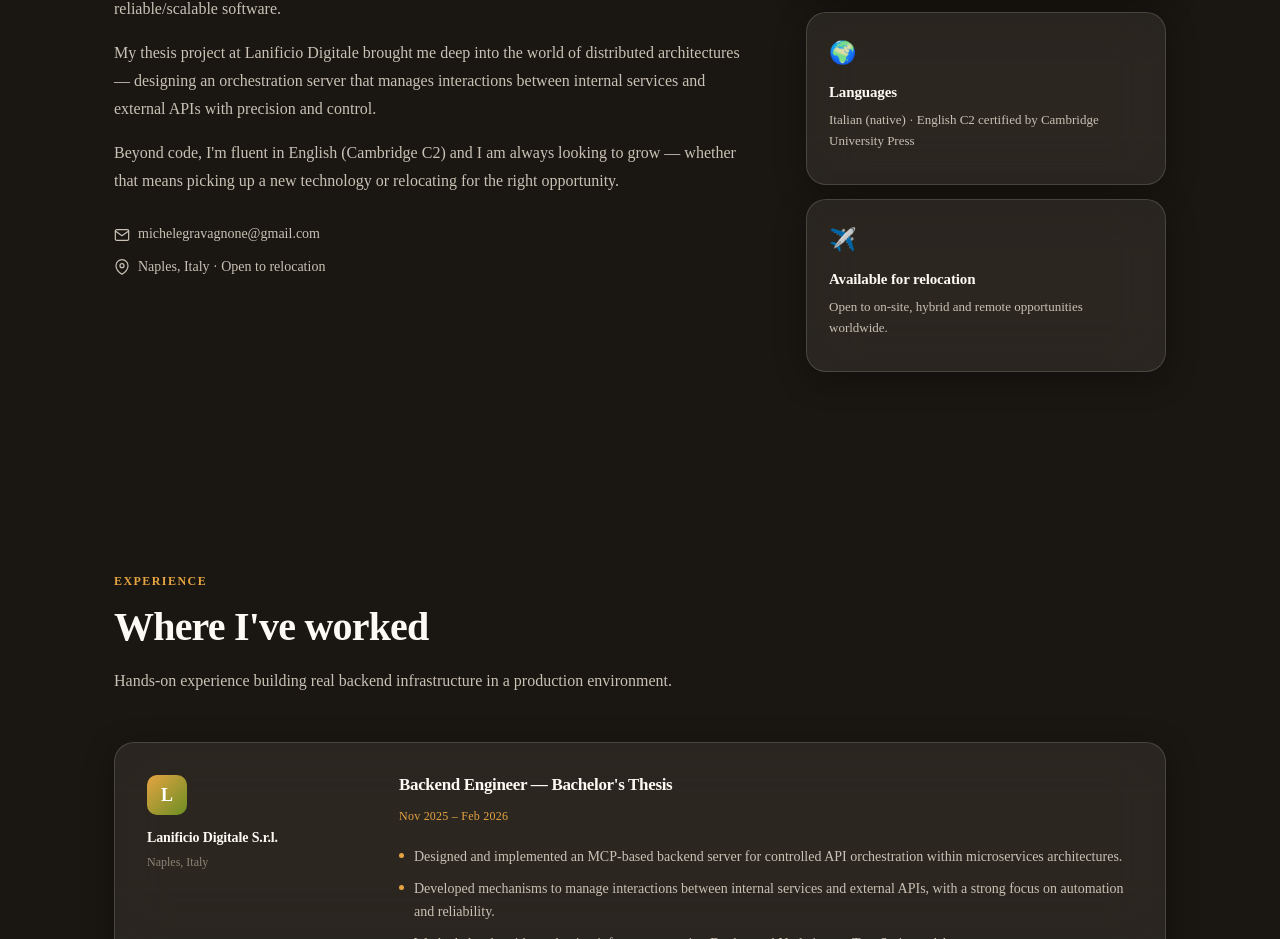
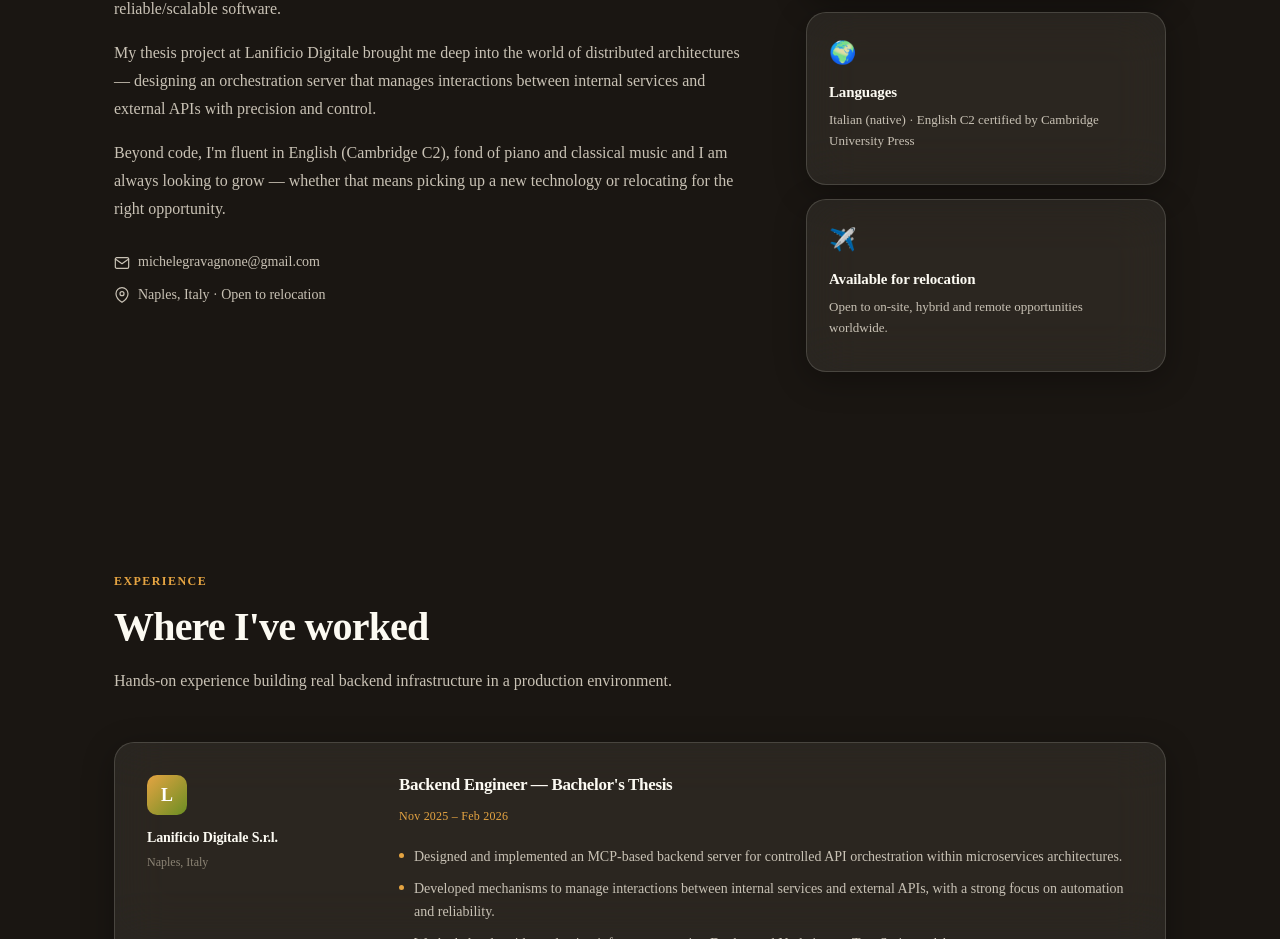
Before and after one commit to MicheleGravagnone/portfolio, a React (Create React App) app: page / in a window 1280 px wide. Shown: the part 1194-2133 px from the top of the page. Built offline with nearby package versions, Linux system fonts and the light colour scheme; a web font is replaced by a local one.

Commit message:
Updated About.jsx

```diff
--- a/src/sections/About.jsx
+++ b/src/sections/About.jsx
@@ -21,7 +21,7 @@ export default function About() {
             between internal services and external APIs with precision and control.
           </p>
           <p className="about__body">
-            Beyond code, I'm fluent in English (Cambridge C2) and I am always looking to grow — whether that means picking
+            Beyond code, I'm fluent in English (Cambridge C2), fond of piano and classical music and I am always looking to grow — whether that means picking
             up a new technology or relocating for the right opportunity.
           </p>
           <div className="about__links">
```
